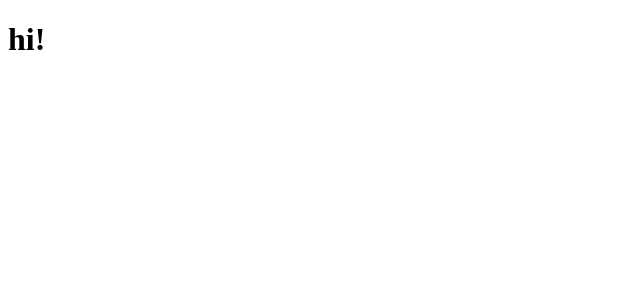
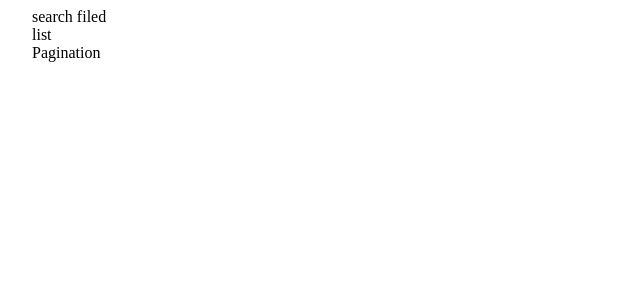
Before and after one commit to gergicsmilan/artists, a React (Vite) app: page / in a window 1280 px wide. Shown: the top 300 px of the page, without its empty margins (0-640 px from the left). Built offline with nearby package versions, Linux system fonts and the light colour scheme.

Commit message:
feature - install mui, add basic layout

```diff
--- a/package.json
+++ b/package.json
@@ -10,6 +10,9 @@
     "preview": "vite preview"
   },
   "dependencies": {
+    "@emotion/react": "^11.14.0",
+    "@emotion/styled": "^11.14.0",
+    "@mui/material": "^6.4.8",
     "react": "^19.0.0",
     "react-dom": "^19.0.0"
   },
--- a/src/App.tsx
+++ b/src/App.tsx
@@ -1,5 +1,13 @@
-function App() {
-  return <h1>hi!</h1>;
-}
+import { Container } from "@mui/material";
+
+const App = () => {
+  return (
+    <Container maxWidth="xl">
+      <div>search filed</div>
+      <div>list</div>
+      <div>Pagination</div>
+    </Container>
+  );
+};
 
 export default App;
```
Also changed, not shown: 1 other file (tests, documents, lock files or other folders).
